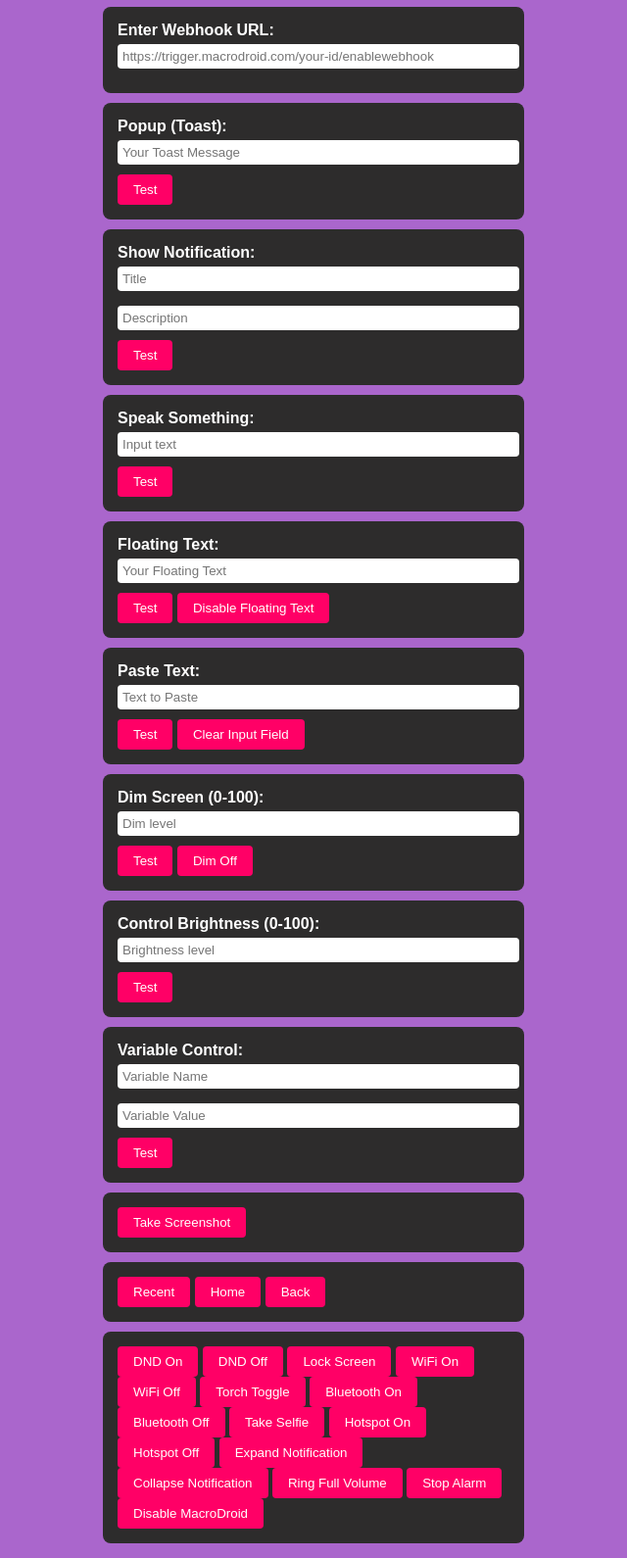
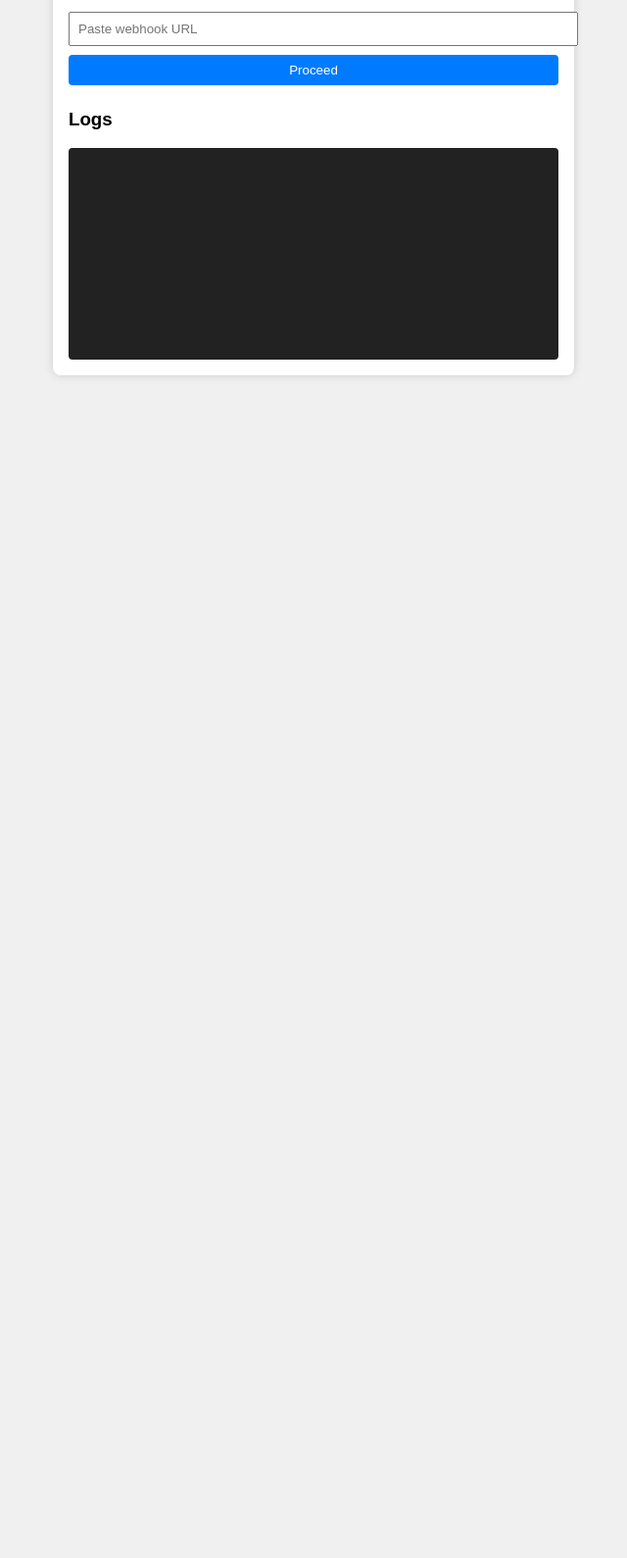
Before and after one commit to Abhisingh3307/macrodroid_webhook_site, a plain HTML site: page index.html in a window 1280 px wide. Shown: the part 101-1691 px from the top of the page at 98% size, without its empty margins (320-960 px from the left). After the commit the page ends 800 px from the top, so only its background shows below. Drawn offline with Linux system fonts and the light colour scheme.

Commit message:
Update index.html

```diff
--- a/index.html
+++ b/index.html
@@ -1,171 +1,77 @@
 <!DOCTYPE html>
 <html lang="en">
 <head>
-<meta charset="UTF-8">
-<meta name="viewport" content="width=device-width, initial-scale=1.0">
-<title>MacroDroid Automation</title>
+<meta charset="UTF-8" />
+<meta name="viewport" content="width=device-width, initial-scale=1.0" />
+<title>MacroDroid Webhook Control Panel</title>
 <style>
-  body {
-    background: #aa66cc;
-    font-family: Arial, sans-serif;
-    padding: 20px;
-    color: white;
-  }
-  h1 {
-    text-align: center;
-    color: #40ffff;
-  }
-  .card {
-    background: #2d2c2c;
-    padding: 15px;
-    border-radius: 8px;
-    margin: 10px auto;
-    width: 90%;
-    max-width: 400px;
-  }
-  label {
-    font-weight: bold;
-  }
-  input, select, textarea {
-    width: 100%;
-    padding: 5px;
-    margin: 5px 0 10px 0;
-    border-radius: 4px;
-    border: none;
-  }
-  button {
-    background: #ff0066;
-    color: white;
-    padding: 8px 16px;
-    border: none;
-    border-radius: 4px;
-    cursor: pointer;
-  }
-  #logs {
-    background: #333;
-    padding: 10px;
-    min-height: 100px;
-    border-radius: 4px;
-  }
+  body { font-family: Arial,sans-serif; padding:1rem; background:#f0f0f0; }
+  #panel { background:#fff; padding:1rem; border-radius:8px; max-width:500px; margin:auto; box-shadow:0 0 10px #ccc; }
+  h2 { text-align:center; }
+  input,button { width:100%; padding:0.5rem; margin:0.3rem 0; }
+  button { background:#007bff; color:#fff; border:none; border-radius:4px; cursor:pointer; }
+  button:hover { background:#0056b3; }
+  #logBox { background:#222; color:#0f0; padding:0.5rem; height:200px; overflow-y:auto; font-family:monospace; border-radius:4px; }
+  #commands { display:none; max-height:400px; overflow-y:auto; }
 </style>
 </head>
 <body>
-
-<h1>MacroDroid Automation</h1>
-
-<div class="card">
-  <label>Enter Webhook URL:</label>
-  <input id="webhook" placeholder="https://trigger.macrodroid.com/your-id/enablewebhook">
-</div>
-
-<!-- Toast -->
-<div class="card">
-  <label>Popup (Toast):</label>
-  <input id="toastInput" placeholder="Your Toast Message">
-  <button onclick="send('toast', {message: document.getElementById('toastInput').value})">Test</button>
-</div>
-
-<!-- Notification -->
-<div class="card">
-  <label>Show Notification:</label>
-  <input id="notifTitle" placeholder="Title">
-  <input id="notifDesc" placeholder="Description">
-  <button onclick="send('notification', {title: notifTitle.value, desc: notifDesc.value})">Test</button>
-</div>
-
-<!-- Speak -->
-<div class="card">
-  <label>Speak Something:</label>
-  <input id="speakInput" placeholder="Input text">
-  <button onclick="send('speak', {message: speakInput.value})">Test</button>
-</div>
-
-<!-- Floating Text -->
-<div class="card">
-  <label>Floating Text:</label>
-  <input id="floatInput" placeholder="Your Floating Text">
-  <button onclick="send('floating', {message: floatInput.value})">Test</button>
-  <button onclick="send('disable_floating', {})">Disable Floating Text</button>
-</div>
-
-<!-- Paste Text -->
-<div class="card">
-  <label>Paste Text:</label>
-  <input id="pasteInput" placeholder="Text to Paste">
-  <button onclick="send('paste_text', {message: pasteInput.value})">Test</button>
-  <button onclick="send('clear_input', {})">Clear Input Field</button>
-</div>
-
-<!-- Dim Screen -->
-<div class="card">
-  <label>Dim Screen (0-100):</label>
-  <input id="dimInput" type="number" min="0" max="100" placeholder="Dim level">
-  <button onclick="send('dim_screen', {level: dimInput.value})">Test</button>
-  <button onclick="send('dim_screen_off', {})">Dim Off</button>
-</div>
-
-<!-- Brightness Control -->
-<div class="card">
-  <label>Control Brightness (0-100):</label>
-  <input id="brightInput" type="number" min="0" max="100" placeholder="Brightness level">
-  <button onclick="send('control_brightness', {level: brightInput.value})">Test</button>
-</div>
-
-<!-- Variable Control -->
-<div class="card">
-  <label>Variable Control:</label>
-  <input id="varName" placeholder="Variable Name">
-  <input id="varValue" placeholder="Variable Value">
-  <button onclick="send('set_variable', {name: varName.value, value: varValue.value})">Test</button>
-</div>
-
-<!-- Screenshot -->
-<div class="card">
-  <button onclick="send('screenshot', {})">Take Screenshot</button>
-</div>
-
-<!-- Recent Apps, Home, Back -->
-<div class="card">
-  <button onclick="send('recent', {})">Recent</button>
-  <button onclick="send('home', {})">Home</button>
-  <button onclick="send('back', {})">Back</button>
-</div>
-
-<!-- Toggles -->
-<div class="card">
-  <button onclick="send('dnd_on', {})">DND On</button>
-  <button onclick="send('dnd_off', {})">DND Off</button>
-  <button onclick="send('lock_screen', {})">Lock Screen</button>
-  <button onclick="send('wifi_on', {})">WiFi On</button>
-  <button onclick="send('wifi_off', {})">WiFi Off</button>
-  <button onclick="send('torch_toggle', {})">Torch Toggle</button>
-  <button onclick="send('bluetooth_on', {})">Bluetooth On</button>
-  <button onclick="send('bluetooth_off', {})">Bluetooth Off</button>
-  <button onclick="send('take_selfie', {})">Take Selfie</button>
-  <button onclick="send('hotspot_on', {})">Hotspot On</button>
-  <button onclick="send('hotspot_off', {})">Hotspot Off</button>
-  <button onclick="send('expand_notif', {})">Expand Notification</button>
-  <button onclick="send('collapse_notif', {})">Collapse Notification</button>
-  <button onclick="send('ring_full', {})">Ring Full Volume</button>
-  <button onclick="send('stop_alarm', {})">Stop Alarm</button>
-  <button onclick="send('disable_md', {})">Disable MacroDroid</button>
-</div>
-
-<h3>Logs:</h3>
-<div id="logs"></div>
+  <div id="panel">
+    <h2>MacroDroid Webhook Control</h2>
+    <input id="webhookUrl" placeholder="Paste webhook URL" />
+    <button id="proceedBtn">Proceed</button>
+    <div id="commands"></div>
+    <h3>Logs</h3>
+    <div id="logBox"></div>
+  </div>
 
 <script>
-function send(action, params) {
-  const url = document.getElementById('webhook').value;
-  if(!url) { alert('Please enter webhook URL'); return; }
-  fetch(`${url}?action=${action}&data=${encodeURIComponent(JSON.stringify(params))}`)
-    .then(() => log(`Sent: ${action}`))
-    .catch(() => log(`Error sending: ${action}`));
-}
-function log(message) {
-  const logBox = document.getElementById('logs');
-  logBox.innerText += message + "\\n";
-}
+  const webhookUrlInput = document.getElementById('webhookUrl');
+  const proceedBtn = document.getElementById('proceedBtn');
+  const commandsDiv = document.getElementById('commands');
+  const logBox = document.getElementById('logBox');
+
+  // Example list of 29 MacroDroid actions
+  const actionNames = [
+    "Enable WiFi","Enable Bluetooth","Toggle Silent Mode","Start Music",
+    "Stop Music","Take Screenshot","Open Browser","Flashlight On","Flashlight Off",
+    "Send Notification","Show Toast","Vibrate","Set Volume","Play Sound","Launch App",
+    "Enable Mobile Data","Disable Mobile Data","Speak Text","Take Photo","Record Video",
+    "Lock Device","Unlock Device","Battery Saver On","Battery Saver Off","Reboot Device",
+    "Location On","Location Off","Airplane Mode On","Airplane Mode Off"
+  ];
+
+  proceedBtn.onclick = () => {
+    if (!webhookUrlInput.value.trim()) return alert('Please enter webhook URL first!');
+    webhookUrlInput.disabled = true;
+    proceedBtn.disabled = true;
+    commandsDiv.innerHTML = '';
+    commandsDiv.style.display = 'block';
+    actionNames.forEach((name, idx) => {
+      const btn = document.createElement('button');
+      btn.innerText = name;
+      btn.onclick = () => triggerCommand(name, idx+1);
+      commandsDiv.appendChild(btn);
+    });
+  };
+
+  function triggerCommand(name, index) {
+    const baseUrl = webhookUrlInput.value.trim();
+    const fullUrl = `${baseUrl}?action=${encodeURIComponent(name)}`;
+    fetch(fullUrl)
+      .then(res => {
+        log(`✅ ${name} triggered successfully`);
+      })
+      .catch(err => {
+        log(`❌ ${name} failed`);
+      });
+  }
+
+  function log(msg) {
+    const timestamp = new Date().toLocaleTimeString();
+    logBox.innerText += `[${timestamp}] ${msg}\n`;
+    logBox.scrollTop = logBox.scrollHeight;
+  }
 </script>
 </body>
 </html>
```
